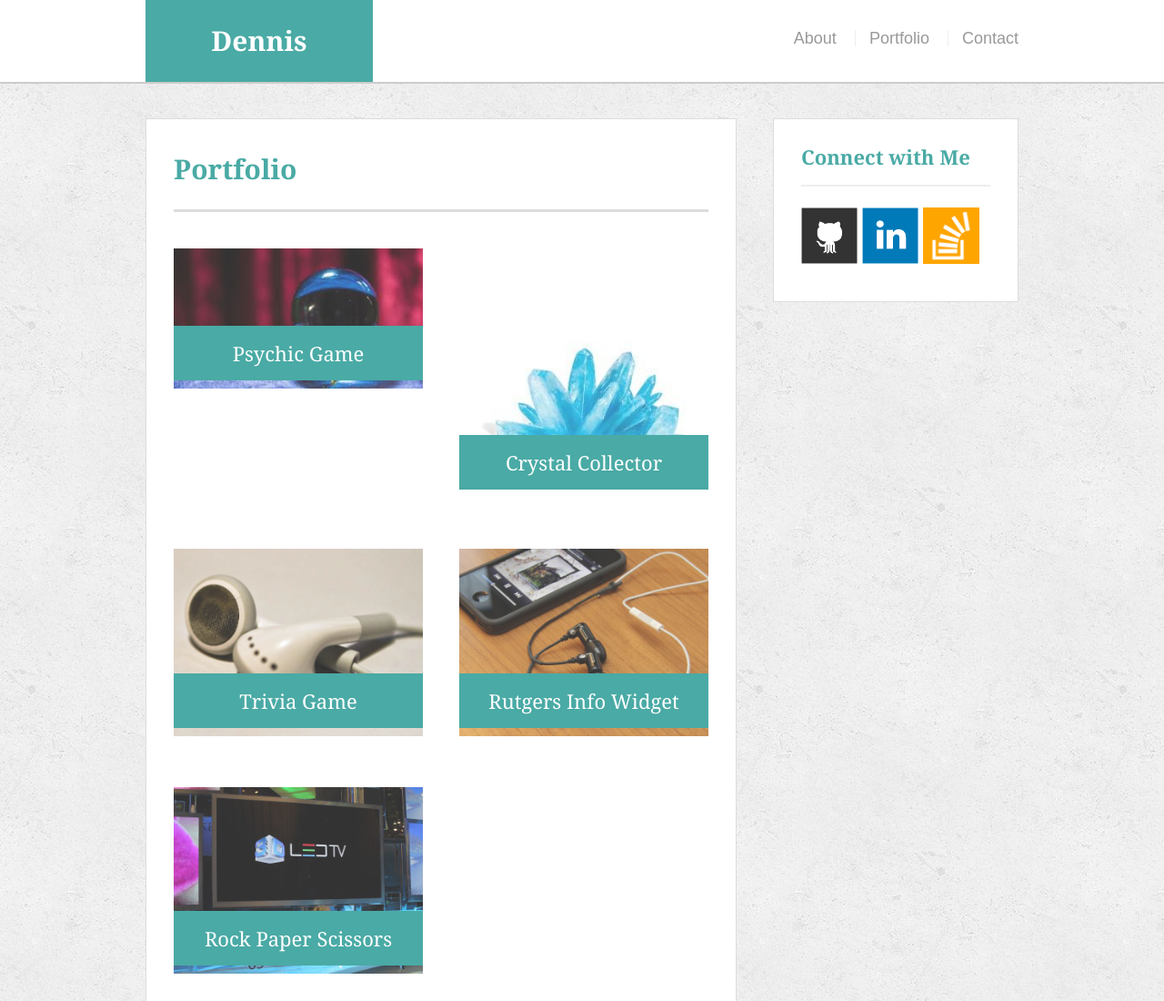
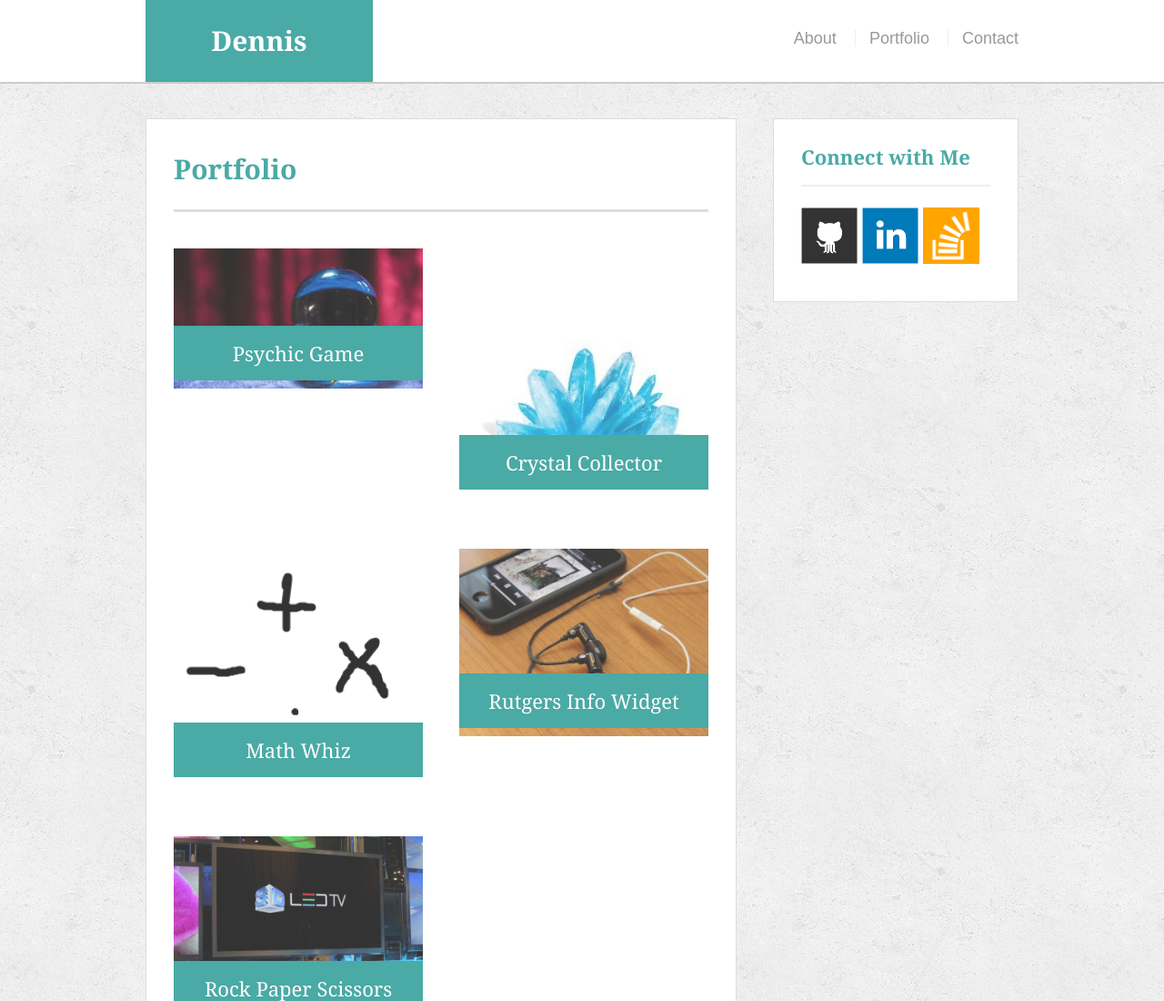
Before and after one commit to DennisMarkham/Responsive-Portfolio, a plain HTML site: page portfolio.html in a window 1280 px wide. Shown: the top 1100 px of the page at 91% size. Drawn offline with Linux system fonts and the light colour scheme.

Commit message:
I am committing

```diff
--- a/portfolio.html
+++ b/portfolio.html
@@ -42,9 +42,11 @@
         <h3>Crystal Collector</h3>
       </div>
       <div class="work">
-        <img src="assets/images/technics-q-c-640-480-5.jpg" alt="Trivia Game">
+        <a href = "https://dennismarkham.github.io/TriviaGame">
+        <img src="assets/images/math.png" alt="Math Whiz">
+      </a>
 
-        <h3>Trivia Game</h3>
+        <h3>Math Whiz</h3>
       </div>
       <div class="work">
         <img src="assets/images/technics-q-c-640-480-7.jpg" alt="Rutgers Info Widget">
```
Also changed, not shown: assets/images/math.png (added).
